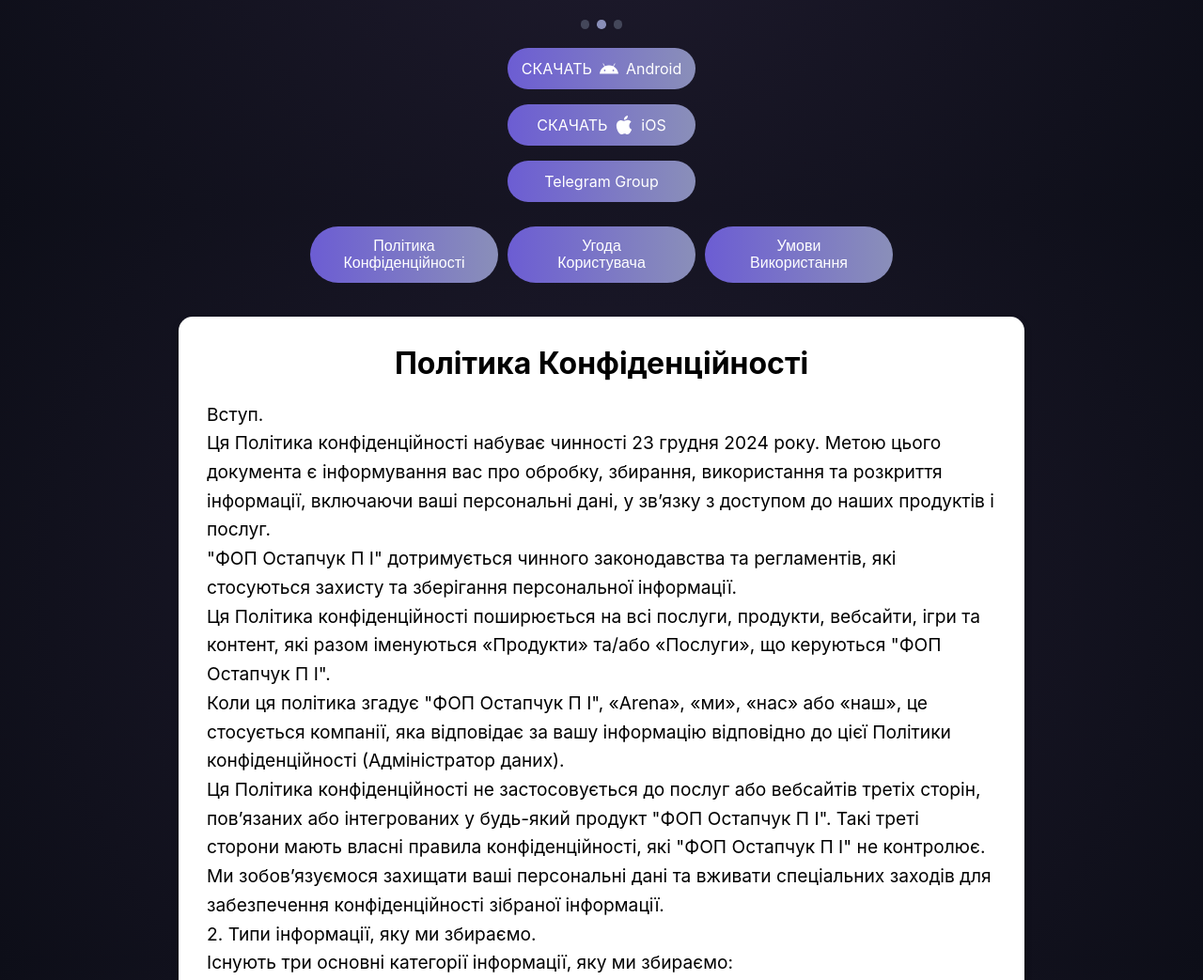
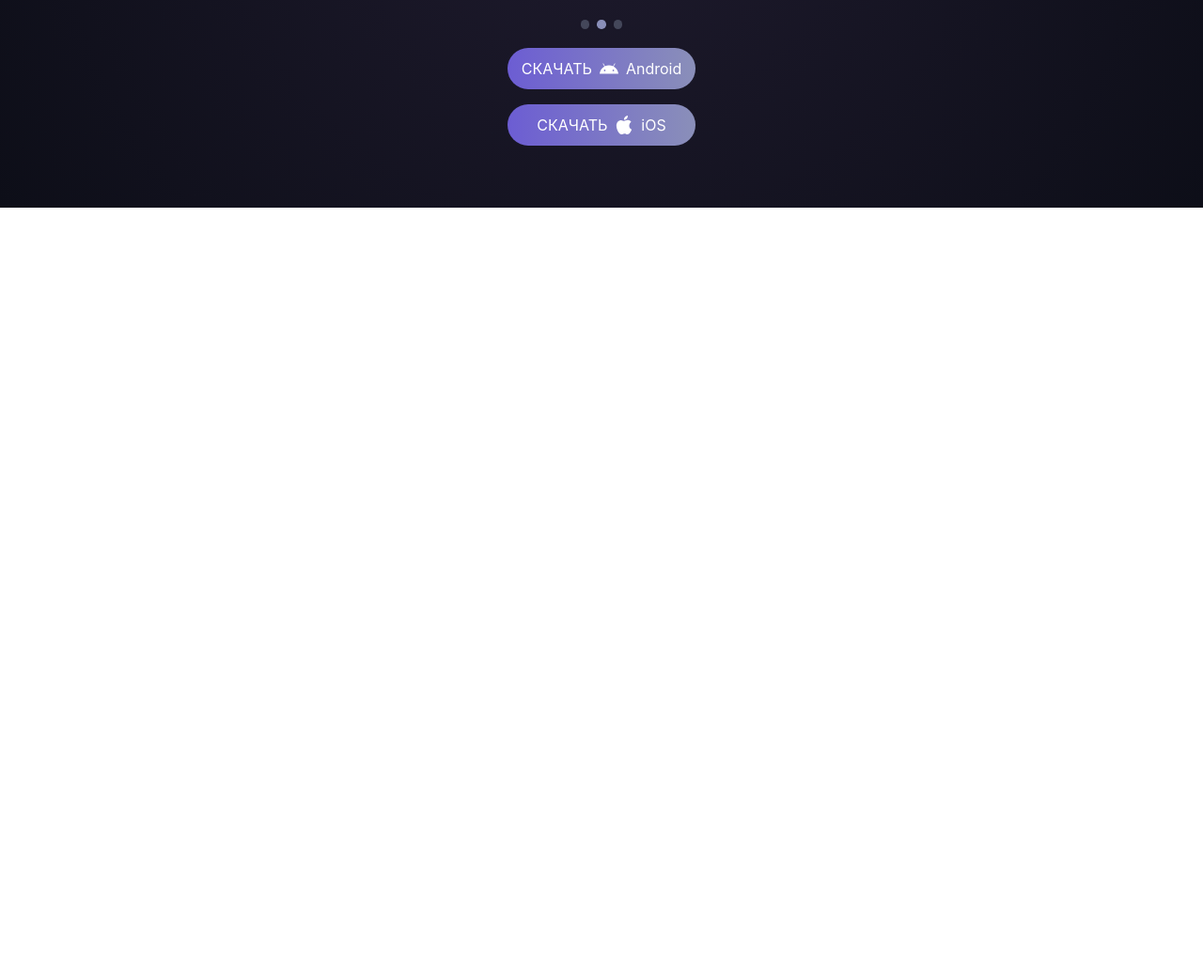
Before and after one commit to IDiana-Hub/site_m, a plain HTML site: page index.html in a window 1280 px wide. Shown: the part 579-1622 px from the top of the page at 94% size. After the commit the page ends 800 px from the top, so only its background shows below. Drawn offline with Linux system fonts and the light colour scheme.

Commit message:
remove docs

```diff
--- a/index.html
+++ b/index.html
@@ -39,22 +39,22 @@
 </svg>
   iOS
   </a>
-  <a href="https://t.me/games777azi" class="btn-trial">Telegram Group</a>
-  <div class="button-container">
-      <button id="privacy_policy" class="btn-trial">Політика Конфіденційності</button>
-      <button id="user_agreement" class="btn-trial">Угода Користувача</button>
-      <button id="terms_of_use" class="btn-trial">Умови Використання</button>
-    </div>
-  <div class="content">
-    <h2 id="section_title">Політика конфіденційності</h2>
-      <div id="text">
-      </div>
-    </div>
-  <footer>
-    <p>ФОП Остапчук П.І.</p>
-    <p>вулиця Винниченка, 26, Луцьк, Волинська область, 43000</p>
-    <p>Україна</p>
-  </footer>
+<!--  <a href="https://t.me/games777azi" class="btn-trial">Telegram Group</a>-->
+<!--  <div class="button-container">-->
+<!--      <button id="privacy_policy" class="btn-trial">Політика Конфіденційності</button>-->
+<!--      <button id="user_agreement" class="btn-trial">Угода Користувача</button>-->
+<!--      <button id="terms_of_use" class="btn-trial">Умови Використання</button>-->
+<!--    </div>-->
+<!--  <div class="content">-->
+<!--    <h2 id="section_title">Політика конфіденційності</h2>-->
+<!--      <div id="text">-->
+<!--      </div>-->
+<!--    </div>-->
+<!--  <footer>-->
+<!--    <p>ФОП Остапчук П.І.</p>-->
+<!--    <p>вулиця Винниченка, 26, Луцьк, Волинська область, 43000</p>-->
+<!--    <p>Україна</p>-->
+<!--  </footer>-->
   <script>
       function loadContent(file, title) {
         fetch(file)
```
